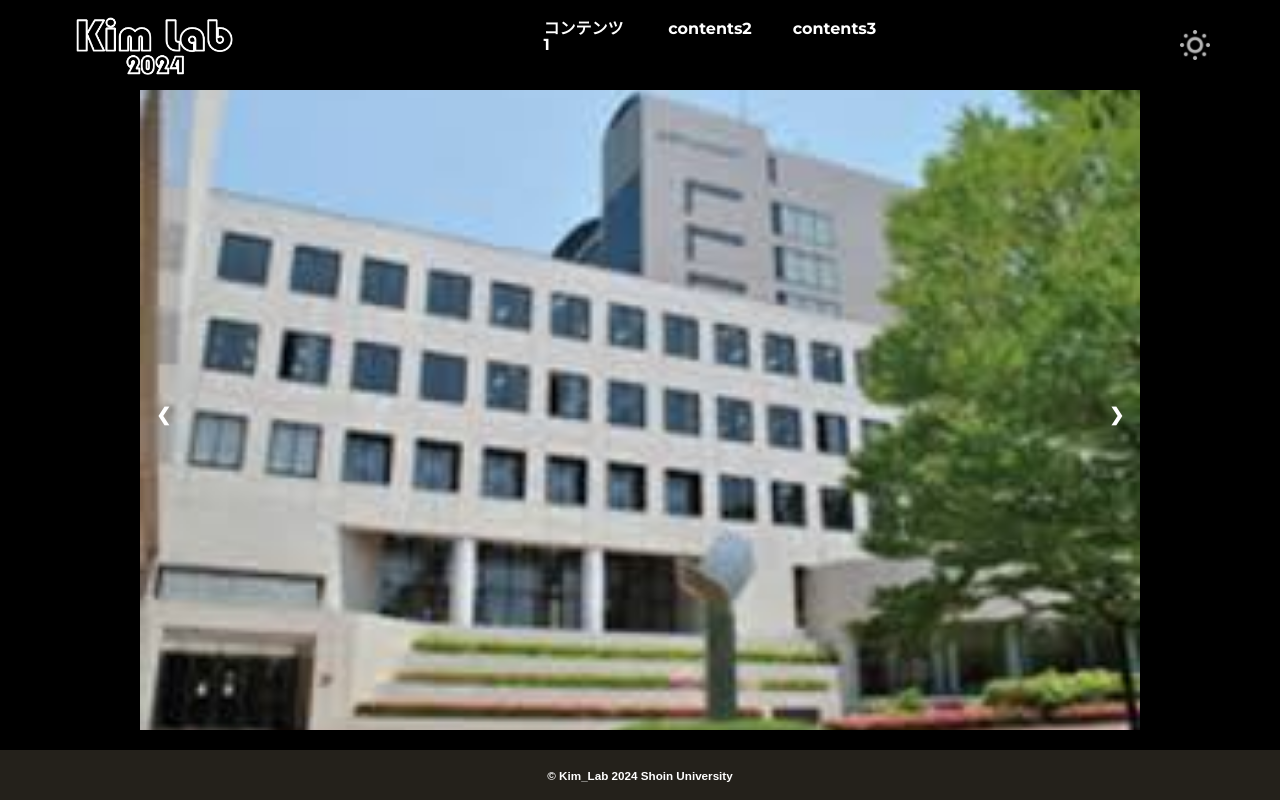
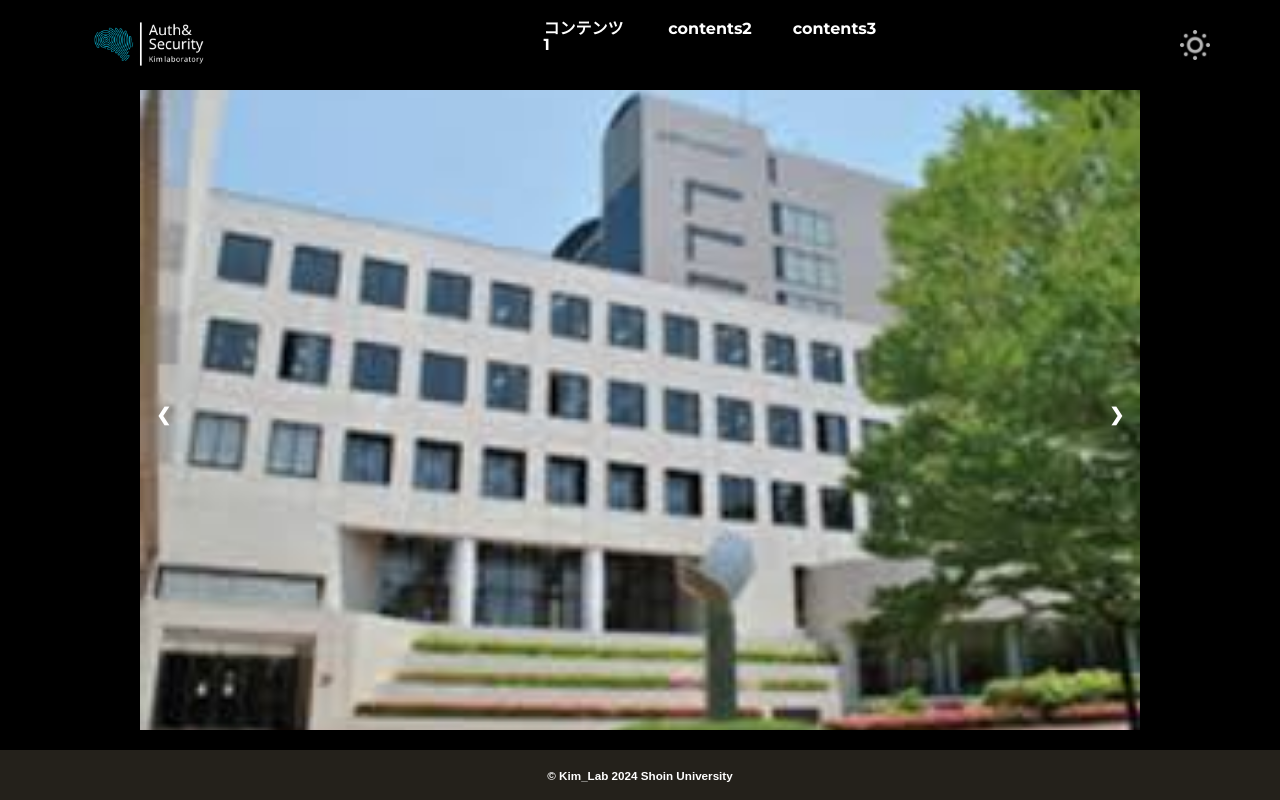
Before and after one commit to Tsuchiya0436/kim_lab, a plain HTML site: page index.html in a window 1280 px wide. Both pictures are taken after a click on the picture 1195 px from the left and 45 px from the top of the page. Drawn offline with Linux system fonts and the light colour scheme.

Commit message:
feat:new-logo

```diff
--- a/index.html
+++ b/index.html
@@ -15,7 +15,7 @@
     <header class="header">
         <div class="header-inner">
             <a class="header-logo" href="./index.html">
-                <img src="images/logo.png" alt="logo">
+                <img src="images/kim_labo_logo.png" alt="logo">
             </a>
             <nav class="site-menu">
                 <ul>
--- a/js/script.js
+++ b/js/script.js
@@ -97,6 +97,9 @@ document.addEventListener('DOMContentLoaded', function () {
     // 初回のスライド表示を開始
     showSlides(1);
 
+    // ロゴの参照を取得
+    const logo = document.querySelector('.header-logo img');
+
     // ダークモードとライトモードの切り替え
     const toggleModeButton = document.getElementById('toggleMode');
     toggleModeButton.addEventListener('click', function () {
@@ -104,8 +107,10 @@ document.addEventListener('DOMContentLoaded', function () {
         document.body.classList.toggle('light-mode');
         if (document.body.classList.contains('dark-mode')) {
             toggleModeButton.src = './js/images/sun.jpeg';
+            logo.src = 'images/kim_labo_logo_dark.png';
         } else {
             toggleModeButton.src = './js/images/moon.jpg';
+            logo.src = 'images/kim_labo_logo.png';
         }
     });
 
```
Also changed, not shown: images/kim_labo_logo.png (added), images/kim_labo_logo_dark.png (added).
